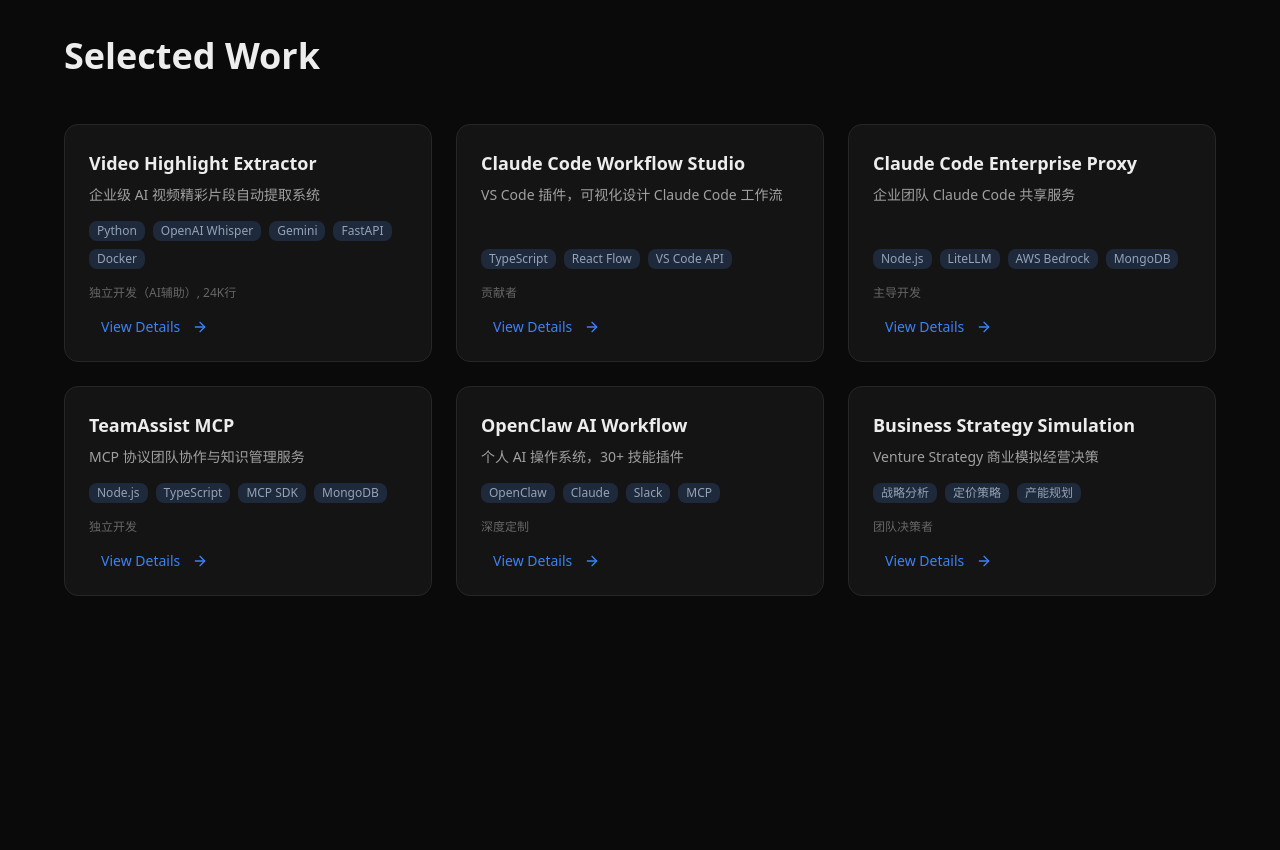
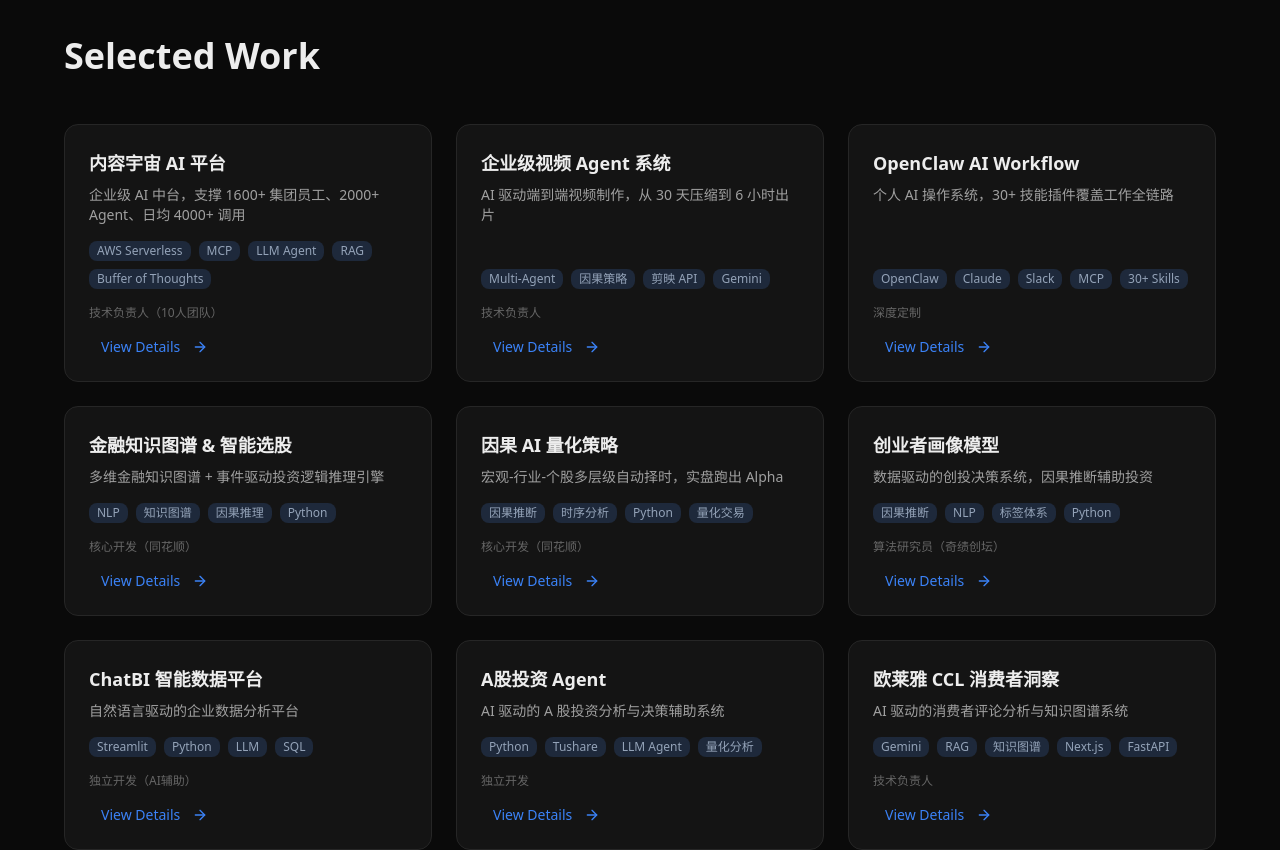
Before and after one commit to dario-github/portfolio-site, a Next.js app: page / in a window 1280 px wide. Shown: the part 2820-3670 px from the top of the page. Built offline with nearby package versions, Linux system fonts and the light colour scheme.

Commit message:
feat: expand projects to 10 (enterprise/finance/tools)

```diff
--- a/src/components/Projects.tsx
+++ b/src/components/Projects.tsx
@@ -15,60 +15,95 @@
 
 interface Project {
   title: string;
-  oneLiner: string;
+  description: string;
   techStack: string[];
   role: string;
   details: string;
 }
 
 const projects: Project[] = [
+  // === 蓝色光标（核心）===
   {
-    title: "Video Highlight Extractor",
-    oneLiner: "企业级 AI 视频精彩片段自动提取系统",
-    techStack: ["Python", "OpenAI Whisper", "Gemini", "FastAPI", "Docker"],
-    role: "独立开发（AI辅助）, 24K行",
+    title: "内容宇宙 AI 平台",
+    description:
+      "企业级 AI 中台，支撑 1600+ 集团员工、2000+ Agent、日均 4000+ 调用",
+    techStack: [
+      "AWS Serverless",
+      "MCP",
+      "LLM Agent",
+      "RAG",
+      "Buffer of Thoughts",
+    ],
+    role: "技术负责人（10人团队）",
     details:
-      "四层架构设计（转录层 → 分析层 → 编辑层 → 输出层），集成 OpenAI Whisper 语音转录与 Gemini 多模态分析，自动识别视频高光时刻并生成精华剪辑。支持批量处理、自定义评分规则、多格式输出。独立完成 24,000 行 Python 代码，从 0 到 1 产品化交付。",
+      "从零搭建统一的企业级 AI 中台（Smart Canvas），底层走 AWS Serverless + MCP 协议，上层支持文案、数据分析、视频生成等多场景 Agent。引入 Buffer of Thoughts 推理框架做复杂任务的多步推理，用分级记忆管理和代码沙箱解决安全合规问题。获 2024 集团年度 AI Native 团队奖。",
   },
   {
-    title: "Claude Code Workflow Studio",
-    oneLiner: "VS Code 插件，可视化设计 Claude Code 工作流",
-    techStack: ["TypeScript", "React Flow", "VS Code API"],
-    role: "贡献者",
+    title: "企业级视频 Agent 系统",
+    description: "AI 驱动端到端视频制作，从 30 天压缩到 6 小时出片",
+    techStack: ["Multi-Agent", "因果策略", "剪映 API", "Gemini"],
+    role: "技术负责人",
     details:
-      "VS Code 扩展，将 Claude Code 的工作流设计从命令行搬到可视化画布。基于 React Flow 构建节点编辑器，支持拖拽式工作流编排、条件分支、循环执行、变量传递。降低 AI 工作流设计门槛，让非技术用户也能构建复杂 Agent 流程。",
+      "搭建 Agent pipeline——脚本生成、素材匹配、智能剪辑、审核优化，将广告素材从脚本到成片的周期从 30 天压缩到 6 小时。同时用因果策略做内容效果归因，找到真正影响 ROI 的变量，在雀巢、飞鹤项目上验证落地。产品代号 DDD。",
+  },
+  // === AI 工具链 ===
+  {
+    title: "OpenClaw AI Workflow",
+    description: "个人 AI 操作系统，30+ 技能插件覆盖工作全链路",
+    techStack: ["OpenClaw", "Claude", "Slack", "MCP", "30+ Skills"],
+    role: "深度定制",
+    details:
+      "基于开源项目 OpenClaw 深度定制的个人 AI 工作操作系统。设计了结构化记忆架构（MemBrain-Lite：实体/上下文/时间线索引）、上下文隔离规则（大数据自动 subagent 分流）、30+ 技能编排（搜索/股票/TTS/视频总结/GitHub/飞书等），涵盖研究→开发→投资→生活管理全链路。",
+  },
+  // === 金融/数据 ===
+  {
+    title: "金融知识图谱 & 智能选股",
+    description: "多维金融知识图谱 + 事件驱动投资逻辑推理引擎",
+    techStack: ["NLP", "知识图谱", "因果推理", "Python"],
+    role: "核心开发（同花顺）",
+    details:
+      "搭建包含概念、因果、事理的多维金融知识图谱，用 NLP 从研报和资讯中抽取事件和关系，做事件驱动的投资逻辑推理引擎。与爱丁堡大学 Jeff Pan 教授（知识图谱领域）联合研究，落地了适合金融场景的知识表示与推理框架。",
   },
   {
-    title: "Claude Code Enterprise Proxy",
-    oneLiner: "企业团队 Claude Code 共享服务",
-    techStack: ["Node.js", "LiteLLM", "AWS Bedrock", "MongoDB"],
-    role: "主导开发",
+    title: "因果 AI 量化策略",
+    description: "宏观-行业-个股多层级自动择时，实盘跑出 Alpha",
+    techStack: ["因果推断", "时序分析", "Python", "量化交易"],
+    role: "核心开发（同花顺）",
     details:
-      "企业级 Claude Code 共享代理服务，解决团队 API 成本和管理问题。通过 LiteLLM 统一网关对接 AWS Bedrock 等多个 AI 服务商，实现用量追踪、配额管理、成本分摊。MongoDB 存储使用日志和团队配置，支持多租户隔离。将团队 AI 编码工具成本降低 60%。",
+      '与 CMU 张坤教授团队（因果发现领域）合作，研发宏观-行业-个股多层级自动择时策略。核心思路是用因果图剔除伪相关因子——区分"A 导致 B"和"A 和 B 碰巧一起动"。回测和实盘都跑出了显著 Alpha，验证了因果 AI 在金融交易中的有效性。',
   },
   {
-    title: "TeamAssist MCP",
-    oneLiner: "MCP 协议团队协作与知识管理服务",
-    techStack: ["Node.js", "TypeScript", "MCP SDK", "MongoDB"],
+    title: "创业者画像模型",
+    description: "数据驱动的创投决策系统，因果推断辅助投资",
+    techStack: ["因果推断", "NLP", "标签体系", "Python"],
+    role: "算法研究员（奇绩创坛）",
+    details:
+      "对历史审核数据做深度归因分析，重构评估权重，降低漏筛率。用 NLP 做长尾标签清洗和语义聚类，标签覆盖率提到 95%+。引入因果推断挖掘创始人背景、赛道特征与项目成功率的因果关系，给投委会提供量化决策支持。",
+  },
+  {
+    title: "ChatBI 智能数据平台",
+    description: "自然语言驱动的企业数据分析平台",
+    techStack: ["Streamlit", "Python", "LLM", "SQL"],
+    role: "独立开发（AI辅助）",
+    details:
+      "面向业务团队的智能数据分析平台，通过自然语言对话实现数据查询、可视化和洞察生成。支持多数据源接入，AI 自动生成分析报告，降低非技术人员的数据使用门槛。",
+  },
+  {
+    title: "A股投资 Agent",
+    description: "AI 驱动的 A 股投资分析与决策辅助系统",
+    techStack: ["Python", "Tushare", "LLM Agent", "量化分析"],
     role: "独立开发",
     details:
-      "基于 Model Context Protocol (MCP) 构建的团队协作服务，让 AI Agent 能够直接访问和管理团队知识库。实现文档检索、任务分配、会议纪要生成、知识图谱查询等能力，通过标准化 MCP 接口与各类 AI 工具无缝集成。",
+      "结合量化分析和 AI Agent 的 A 股投资辅助系统。集成 Tushare 行情数据、券商研报分析、热点扫描、事件雷达等功能，支持自动化的市场监控和投资决策辅助。",
   },
+  // === 其他 ===
   {
-    title: "OpenClaw AI Workflow",
-    oneLiner: "个人 AI 操作系统，30+ 技能插件",
-    techStack: ["OpenClaw", "Claude", "Slack", "MCP"],
-    role: "深度定制",
+    title: "欧莱雅 CCL 消费者洞察",
+    description: "AI 驱动的消费者评论分析与知识图谱系统",
+    techStack: ["Gemini", "RAG", "知识图谱", "Next.js", "FastAPI"],
+    role: "技术负责人",
     details:
-      "基于 OpenClaw 平台深度定制的个人 AI 操作系统。30+ 技能插件覆盖：股票分析（Tushare + 自定义策略）、社交媒体爬虫、深度思考（Gemini/GPT 多模型协同）、视频总结、TTS、浏览器自动化等。通过 Slack 作为统一交互界面，实现 AI 原生的工作流自动化。",
-  },
-  {
-    title: "Business Strategy Simulation",
-    oneLiner: "Venture Strategy 商业模拟经营决策",
-    techStack: ["战略分析", "定价策略", "产能规划"],
-    role: "团队决策者",
-    details:
-      "商业模拟竞赛项目，作为团队核心决策者参与 Venture Strategy 多轮竞赛。负责市场分析、定价策略制定、产能规划与资源配置。运用数据驱动决策方法，结合博弈论思维进行竞争策略优化，最终取得优异成绩。",
+      "为欧莱雅搭建消费者评论分析系统，基于 Gemini + RAG 架构实现多维度评论分析（情感分布、核心洞察、热门话题、竞品对比），信息密度分级展示，多模态分析接入 Vision API，知识图谱可视化呈现消费者认知关系。",
   },
 ];
 
@@ -103,7 +138,7 @@
                 {project.title}
               </h3>
               <p className="text-sm text-[#A0A0A0] mb-4 flex-1">
-                {project.oneLiner}
+                {project.description}
               </p>
               <div className="flex flex-wrap gap-2 mb-4">
                 {project.techStack.map((tech) => (
@@ -138,7 +173,7 @@
                 {selectedProject?.title}
               </DialogTitle>
               <DialogDescription className="text-[#A0A0A0]">
-                {selectedProject?.oneLiner}
+                {selectedProject?.description}
               </DialogDescription>
             </DialogHeader>
             <div className="space-y-4">
```
Also changed, not shown: public/llms.txt.
